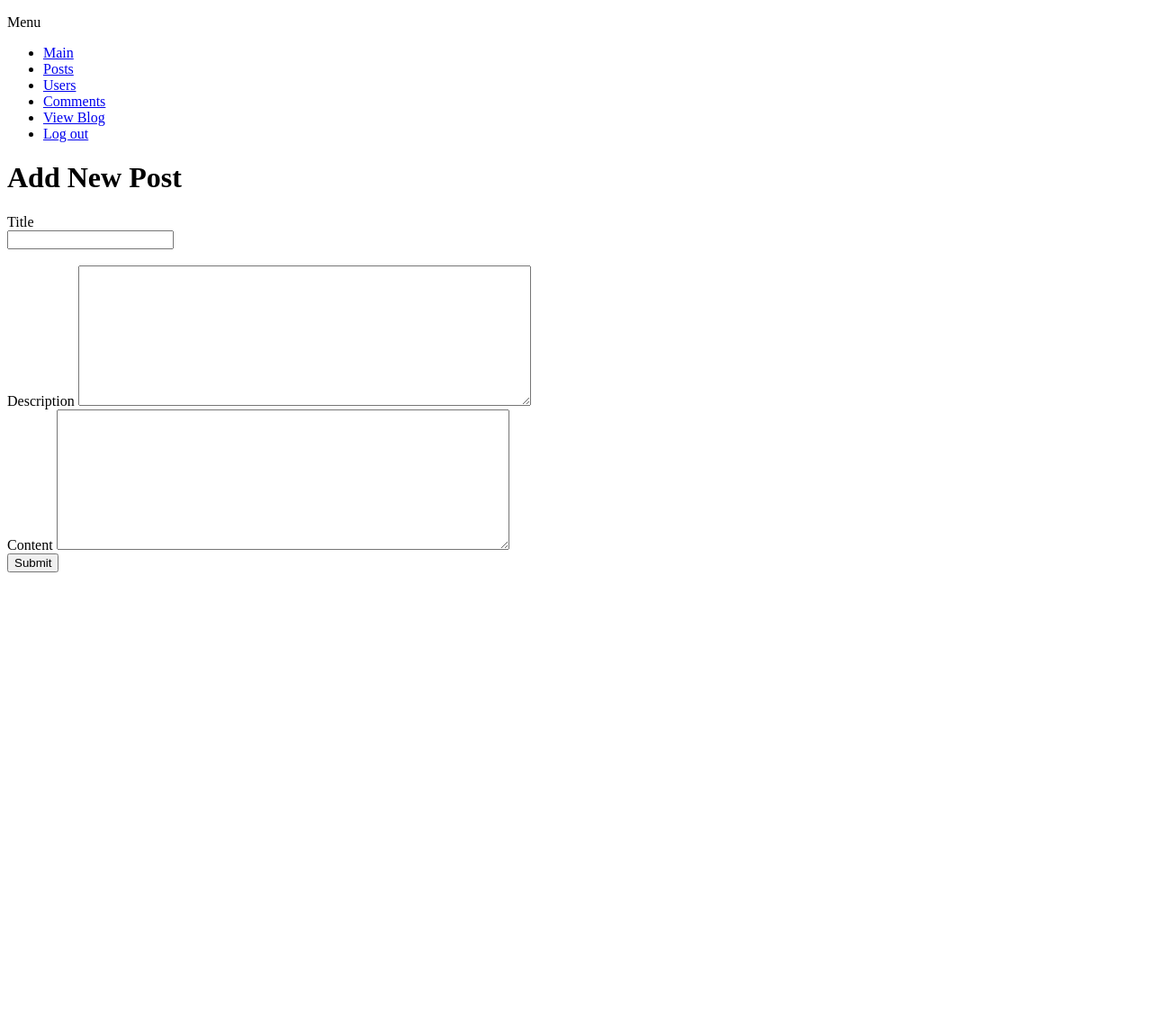
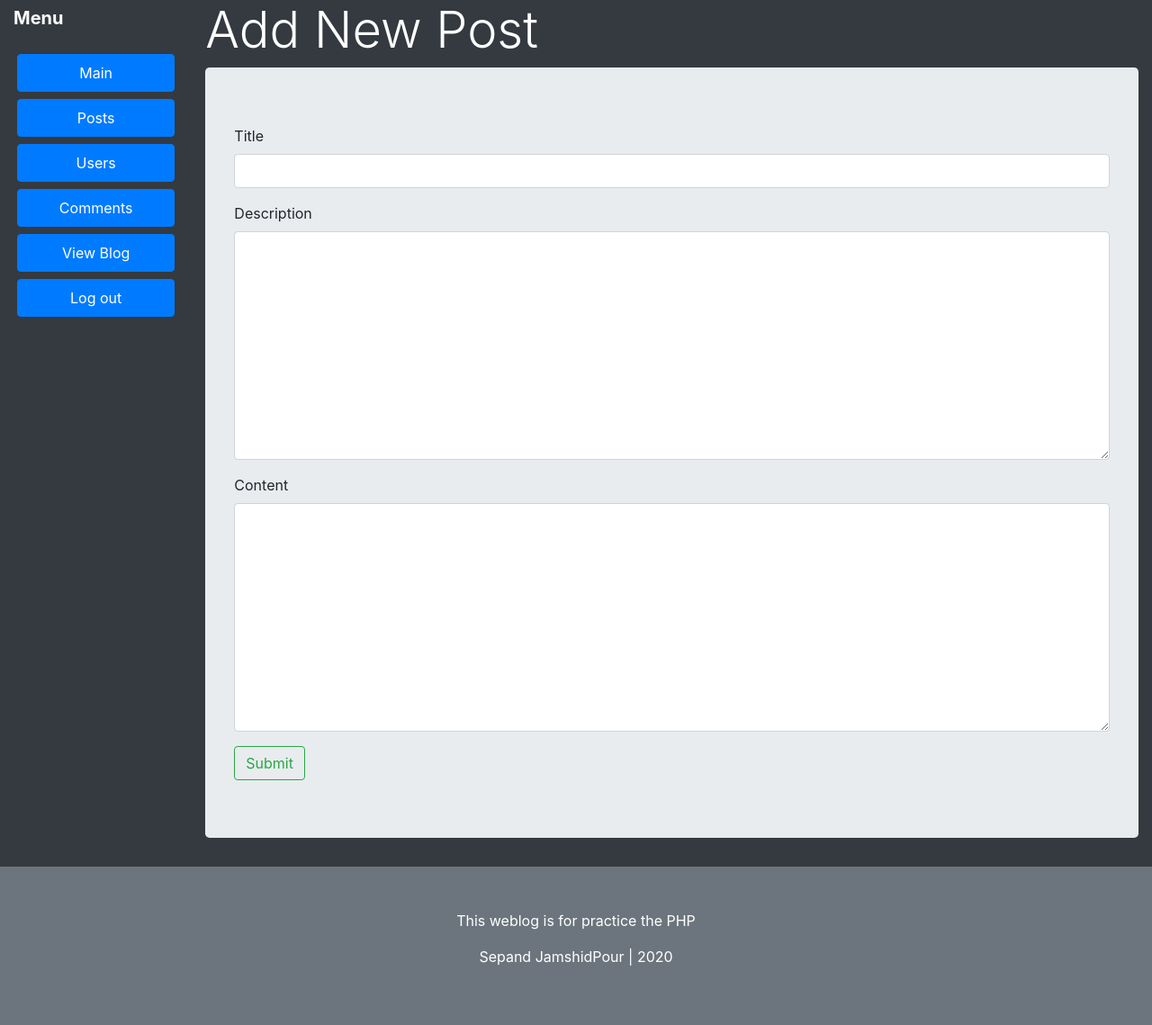
Before and after one commit to SepandJP/Simple_Blog, a PHP site: page /admin/add_post.php in a window 1280 px wide. Shown: the whole page at 90% size. Before the commit the page ends 636 px from the top, so only its background shows below. Run offline with PHP 8.4, Linux system fonts and the light colour scheme; the visitor is signed in with stand-in values (Sample User, id 1); some libraries are stand-ins or nearby versions.

Commit message:
created add_post page frontend

```diff
--- a/admin/add_post.php
+++ b/admin/add_post.php
@@ -12,11 +12,17 @@ if(!$user->is_logged_in()){
 <!DOCTYPE html>
 <html lang="en">
 <head>
-    <meta charset="utf-8">
+
+    <!--  meta tags and include Bootstrap stylesheet  -->
+    <?php include '../pages/head.html';?>
+
     <title>Admin | New Post</title>
 </head>
 
-<body>
+<body class="bg-dark">
+
+<!-- menu & content -->
+<div class="container-fluid row m-0 p-0">
 
 <!-- navigation menu -->
 <?php
@@ -24,7 +30,10 @@ include 'menu.php';
 // todo delete <br> tags
 ?>
 
-<h1>Add New Post</h1>
+    <!--  main content  -->
+    <div class="col-sm-9 col-lg-10">
+
+    <h1 class="display-4 text-white">Add New Post</h1>
 
 <!--
     PHP code
@@ -36,6 +45,7 @@ include 'menu.php';
 if (isset($_POST['submit'])) {
     function strMapFunction($v)
     {
+        $v = htmlentities($v);
         return strtok($v, '&');
     }
 
@@ -90,6 +100,11 @@ if (isset($_POST['submit'])) {
     }
 }
 
+?>
+
+<div class="jumbotron">
+
+    <?php
         /*
     * check for any errors
     * if has been any errors
@@ -97,48 +112,44 @@ if (isset($_POST['submit'])) {
     * */
         if (isset($error))
         {
+            echo '<div class="container-fluid m-4">';
             foreach ($error as $err) {
-        echo '<p>'.$err.'</p>';
+                echo '<div class="alert alert-danger alert-dismissible fade show col-sm-7 col-md-5 col-lg-4" role="alert">';
+                echo '    <span>' . $err . '</span>';
+                echo '    <button type="button" class="close" data-dismiss="alert" aria-label="Close">';
+                echo '        <span aria-hidden="true">&times;</span>';
+                echo '    </button>';
+                echo '</div>';
             }
+            echo '</div>';
         }
     ?>
 
-<div>
     <form method="post">
-        <label for="inTitle">Title
-            <br />
-            <input type="text" id="inTitle" name="postTitle" value="<?php if (isset($error)){ echo $_POST['postTitle'];}?>">
-        </label>
+        <div class="form-group">
+            <label for="inTitle">Title</label>
+            <input class="form-control" type="text" id="inTitle" name="postTitle" value="<?php if (isset($error)){ echo $_POST['postTitle'];}?>">
+        </div>
 
-        <br />
-        <br />
+        <div class="form-group">
+            <label for="inDesc">Description</label>
+            <textarea class="form-control" id="inDesc" name="postDesc" cols="60" rows="10"><?php if (isset($error)){ echo $_POST['postDesc'];}?></textarea>
+        </div>
 
-        <label for="inDesc">Description
-            <textarea id="inDesc" name="postDesc" cols="60" rows="10"><?php if (isset($error)){ echo $_POST['postDesc'];}?></textarea>
-        </label>
+        <div class="form-group">
+            <label for="inCont">Content</label>
+            <textarea class="form-control" id="inCont" name="postCont" cols="60" rows="10"><?php if (isset($error)){ echo $_POST['postCont'];}?></textarea>
+        </div>
 
-        <br />
-
-        <label>Content
-            <textarea id="inCont" name="postCont" cols="60" rows="10"><?php if (isset($error)){ echo $_POST['postCont'];}?></textarea>
-        </label>
-
-        <br />
-
-        <input type="submit" name="submit" value="Submit">
+        <input class="btn btn-outline-success" type="submit" name="submit" value="Submit">
     </form>
 </div>
 
+    </div>
+</div>
 
-<!-- text editor CDN -->
-<script type="text/javascript" src="http://js.nicedit.com/nicEdit-latest.js"></script> <script type="text/javascript">
-    //<![CDATA[
-    bkLib.onDomLoaded(function() {
-        new nicEditor({fullPanel : true}).panelInstance('inDesc');
-        new nicEditor({fullPanel : true}).panelInstance('inCont');
-    });
-    //]]>
-</script>
+<!-- JavaScript files -->
+<?php include '../pages/footer.html';?>
 
 </body>
 </html>
```
Lines whose indentation alone changed are shown as unchanged.
